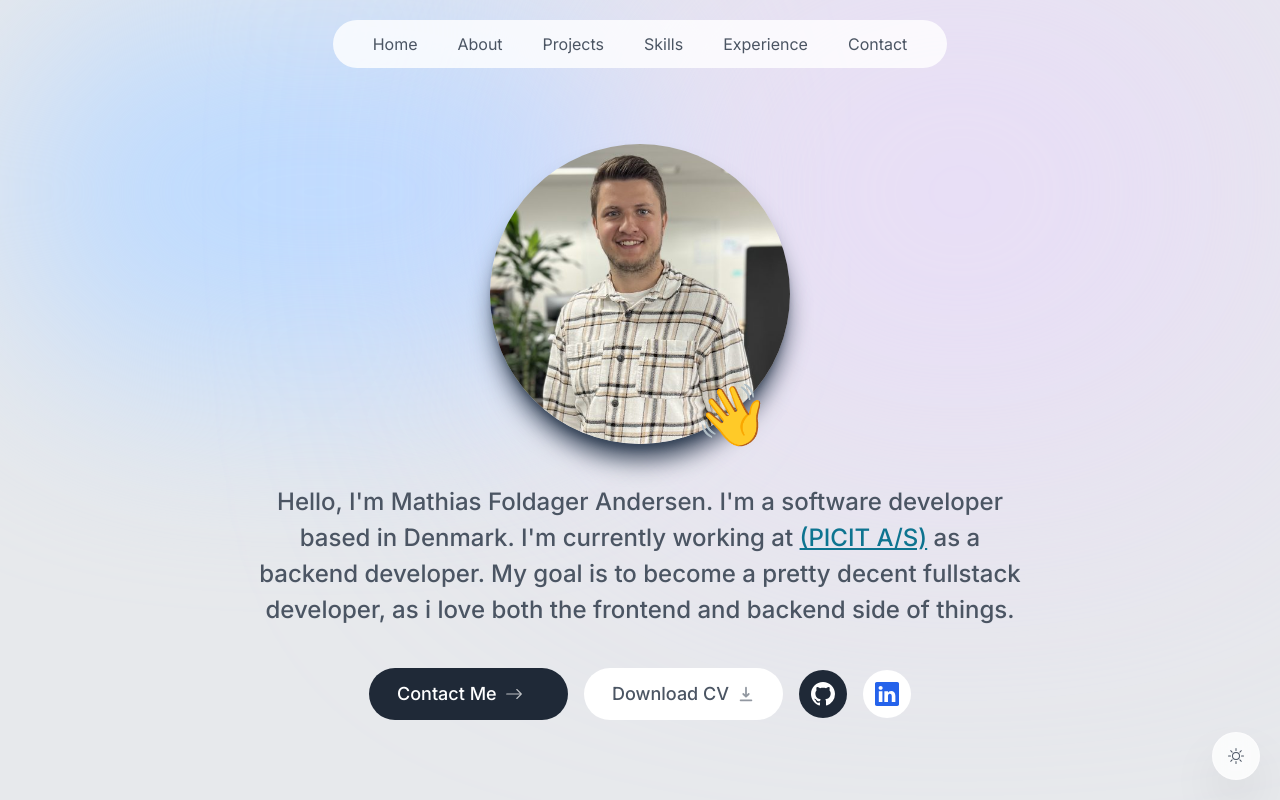
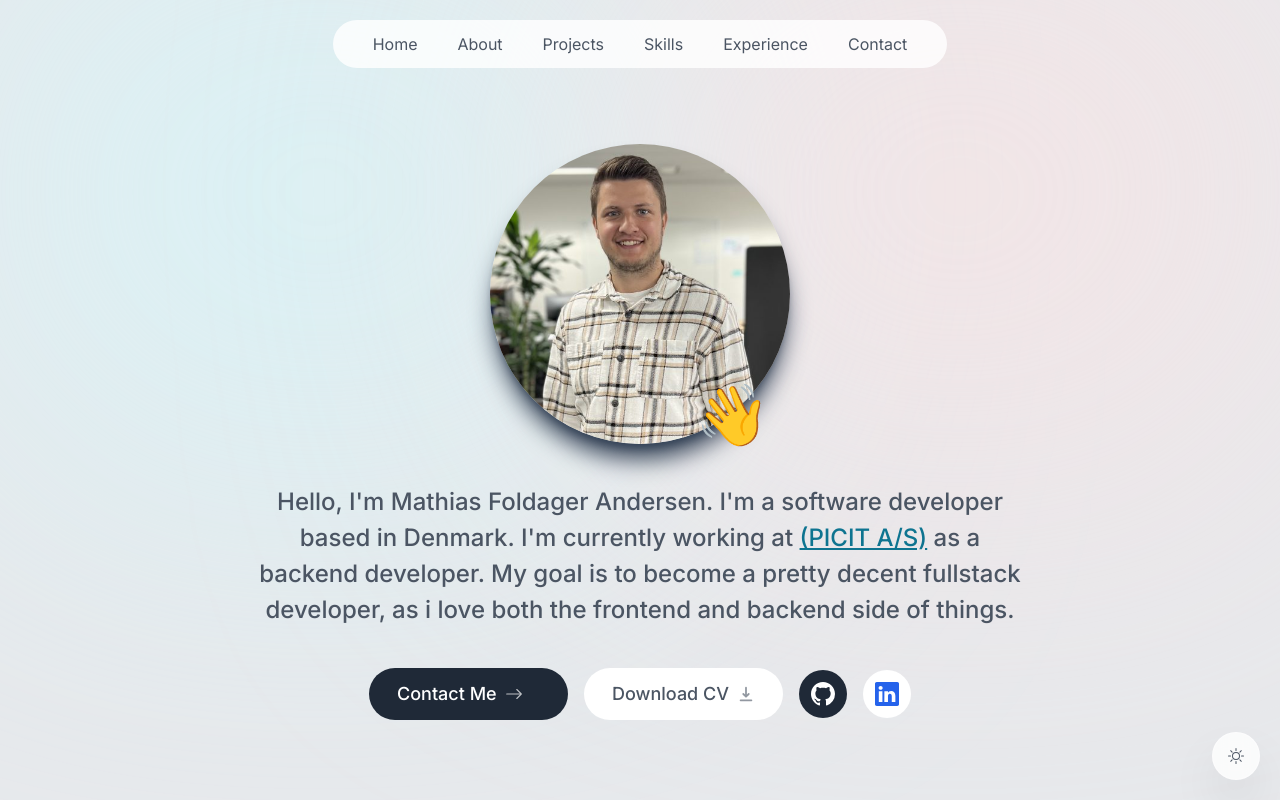
Before and after one commit to Mfoldager17/mfa-portfolio, a Next.js app: page / in a window 1280 px wide. Shown: the top 800 px of the page. Built offline with nearby package versions, Linux system fonts and the light colour scheme; no server answers.

Commit message:
Revert "last try to fix background"
This reverts commit 30254246e21be4fe96f31f927666d570c6e6d503.

```diff
--- a/app/layout.tsx
+++ b/app/layout.tsx
@@ -27,9 +27,8 @@ export default function RootLayout({
         className={`${inter.className}  bg-gray-300 text-gray-600 relative bg-opacity-50 pt-28 sm:pt-36 dark:bg-slate-900 dark:text-gray-300 dark:bg-opacity-90`}
 
       >
-        <div className="absolute top-0 left-0 -z-10 bg-cyan-100 sm:bg-blue-200 h-96 sm:pr-[50%] pr-[70%] blur-[6rem] rounded-full"></div>
-        <div className="absolute top-0 right-0 -z-10 bg-purple-400 sm:bg-purple-200 dark:bg-lime-200 sm:dark:bg-lime-100 h-96 pl-[50%] blur-[11rem] rounded-full"></div>
-
+        <div className="absolute top-0 left-0 -z-10 bg-cyan-100 h-96 pr-[50%] blur-[12rem] rounded-full"></div>
+        <div className="absolute top-0 right-0 -z-10 bg-red-100 dark:bg-lime-100 h-96 pl-[50%] blur-[12rem] rounded-full"></div>
         <ThemeContextProvider>
           <NavBar />
           {children}
```
